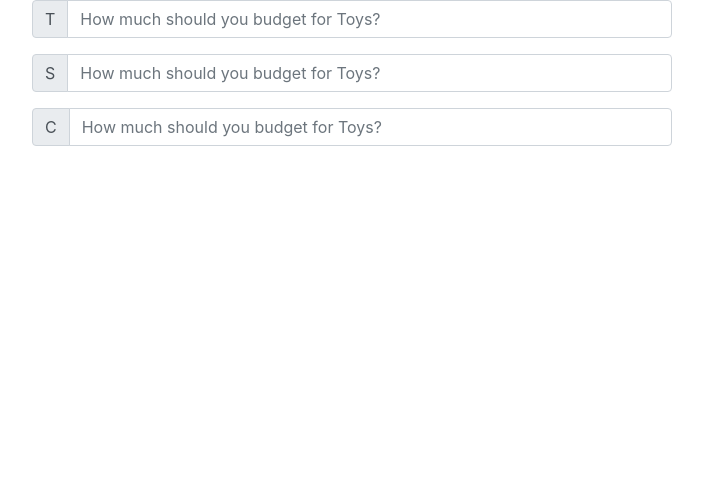
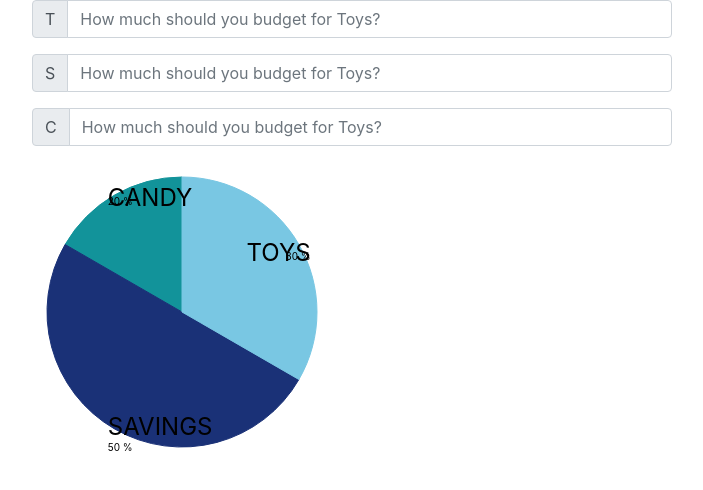
Before and after one commit to keishon104/bc003_groupproject, a React (Create React App) app: page / in a window 1280 px wide. Shown: the top 490 px of the page, without its empty margins (53-756 px from the left). Built offline with nearby package versions, Linux system fonts and the light colour scheme.

Commit message:
adds piechart to app.js

```diff
--- a/package.json
+++ b/package.json
@@ -10,7 +10,8 @@
     "react": "^16.13.1",
     "react-bootstrap": "^1.2.2",
     "react-dom": "^16.13.1",
-    "react-scripts": "3.4.1"
+    "react-scripts": "3.4.1",
+    "react-vis": "^1.11.7"
   },
   "scripts": {
     "start": "react-scripts start",
--- a/src/App.js
+++ b/src/App.js
@@ -2,12 +2,14 @@ import React from 'react';
 import Body from './components/body/body';
 import {Container} from 'react-bootstrap';
 import './App.css';
+import Piechart from './components/piechart/piechart';
 
 function App() {
   return (
     <div className="App">
       <Container className="ContainerWrap">
         <Body/>
+        <Piechart/>
       </Container>
     </div>
   );
--- /dev/null
+++ b/src/components/piechart/piechart.css
@@ -0,0 +1,8 @@
+.radial {
+    color: blue; color: blueviolet; color: coral;
+    text-align: initial;
+    text-rendering: optimizeLegibility;
+    word-spacing: unset;
+    background-color: none;
+    font-size: x-large;
+  }
--- /dev/null
+++ b/src/components/piechart/piechart.js
@@ -0,0 +1,26 @@
+import React, { Component } from 'react';
+import { RadialChart, FlexibleXYPlot } from 'react-vis';
+import './piechart.css';
+
+const myData = [
+    {angle: 2, radius: 10, label: 'TOYS', subLabel: '30 %'}, {angle: 3, radius: 10, label: 'SAVINGS', subLabel: '50 %'}, {angle: 1, radius: 10, label: 'CANDY', subLabel: '20 %'}
+  ];
+
+class Piechart extends Component {
+    render(){
+        return(
+
+            <RadialChart
+              data={myData}
+              width={300}
+              height={300}
+              showLabels={true}
+              showsubLabels={true}
+              className="radial"
+              />
+
+        )
+    }
+}
+
+export default Piechart;
```
Also changed, not shown: 1 other file (tests, documents, lock files or other folders).
